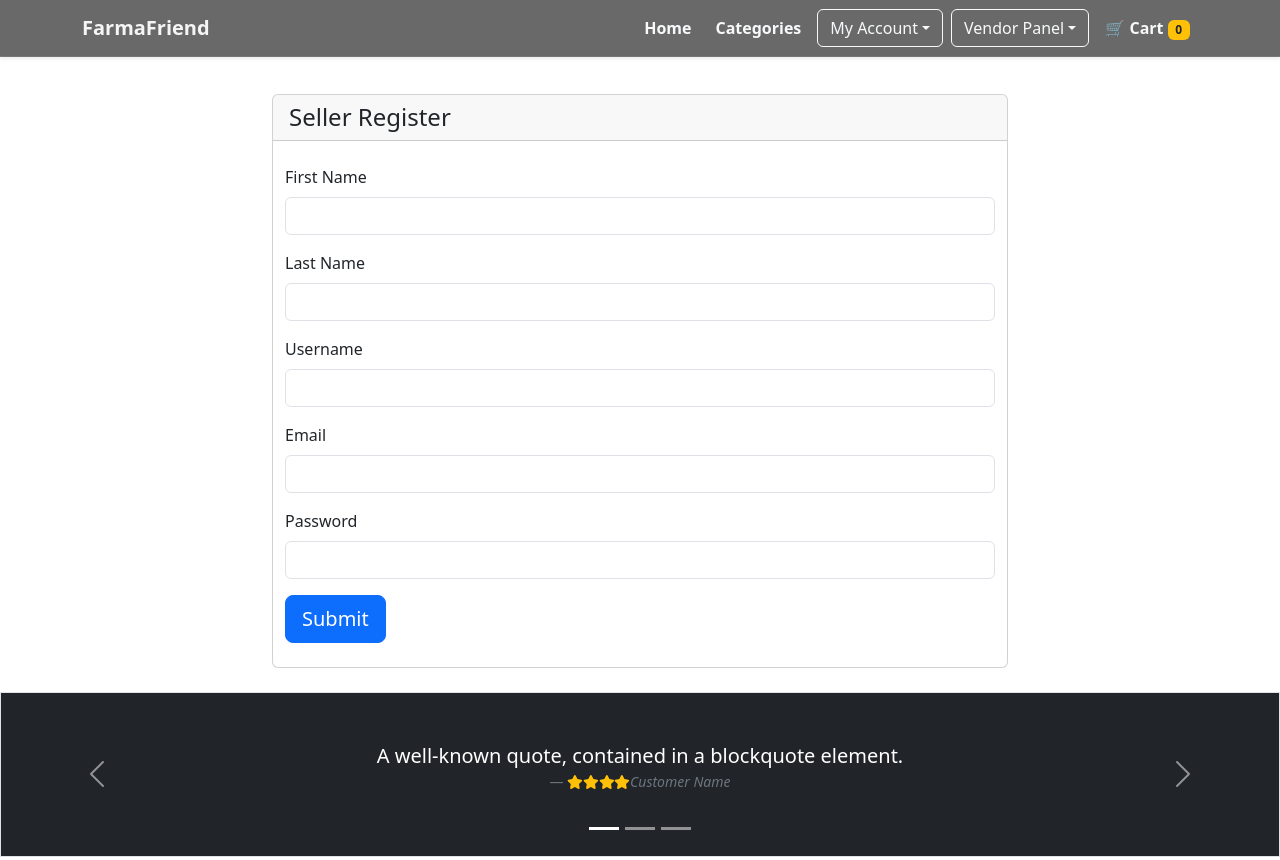
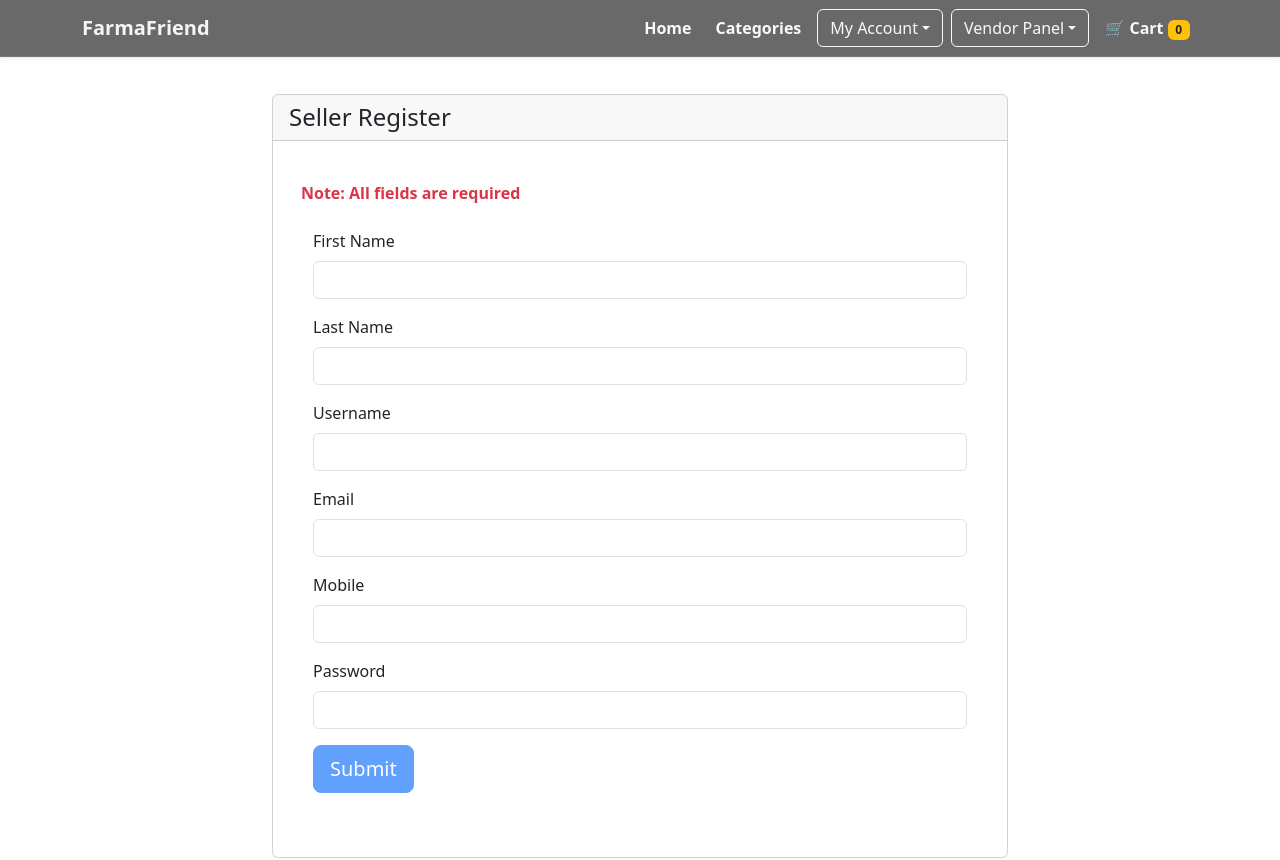
Before and after one commit to Tejas7455/farma_ecommerce, a React (Create React App) app in the folder frontend/: page /seller/register in a window 1280 px wide. Shown: the top 860 px of the page. Built offline with nearby package versions, Linux system fonts and the light colour scheme.

Commit message:
added functionality in seller register page

```diff
--- a/frontend/src/Components/Seller/SellerRegister.js
+++ b/frontend/src/Components/Seller/SellerRegister.js
@@ -1,7 +1,69 @@
-import React from 'react';
+import React, { useState } from 'react';
+import axios from 'axios';
+import { useNavigate } from 'react-router-dom';
 
 
 function SellerRegister() {
+  const navigate = useNavigate();
+  const baseUrl = 'http://127.0.0.1:8000/api/';
+  const [formError, setFormError] = useState(false);
+  const [errorMsg, seterrorMsg] = useState('');
+  const [successMsg, setSuccessMsg] = useState('');
+  const [registerFormData, setRegisterFormData] = useState({
+    "first_name": "",
+    "last_name": "",
+    "username": "",
+    "email": "",
+    "password": "",
+  });
+
+  const inputHandler = (event) => {
+    const formData = new FormData();
+    formData.append('first_name', registerFormData.first_name);
+    formData.append('last_name', registerFormData.last_name);
+    formData.append('username', registerFormData.username);
+    formData.append('email', registerFormData.email);
+    formData.append('password', registerFormData.password);
+
+    axios.post(baseUrl + 'seller/register/', formData)
+      .then(function (response) {
+        if (response.data.bool === false) {
+          seterrorMsg(response.data.msg);
+          setSuccessMsg('');
+        } else {
+          const profileData = {
+            firstname: registerFormData.first_name,
+            lastname: registerFormData.last_name,
+            username: registerFormData.username,
+            email: registerFormData.email,
+            image: ''
+          };
+
+          // ✅ Save profile locally
+          localStorage.setItem('profile', JSON.stringify(profileData));
+          setRegisterFormData({
+            "first_name": "",
+            "last_name": "",
+            "username": "",
+            "email": "",
+            "password": "",
+          });
+          seterrorMsg('');
+          setSuccessMsg('Registration successful');
+          setTimeout(() => {
+            navigate('/seller-login');
+          }, 2000);
+        }
+      })
+      .catch(function (error) {
+        seterrorMsg('An error occurred during registration.');
+      });
+  };
+  const buttonEnable = (registerFormData.first_name !== '') && (registerFormData.last_name !== '') &&
+    (registerFormData.username !== '') && (registerFormData.email !== '') && (registerFormData.mobile !== '')
+    && (registerFormData.password !== '');
+
+
   return (
 
     <div className='container mt-4'>
@@ -11,28 +73,46 @@ function SellerRegister() {
             <h4 className='card-header'>Seller Register</h4>
             <div>
               <form className='container mt-4 mb-4'>
+                <div className='card-body'>
+                  <p className='text-muted'><strong className='text-danger'> Note: All fields are required</strong></p>
+                  {successMsg && <p className='text-success'>{successMsg}</p>}
+                  {errorMsg && <p className='text-danger'>{errorMsg}</p>}
+                  <form className='container mt-4 mb-4'>
                     <div className="mb-3">
-            <label for="firstname" className="form-label">First Name</label>
-            <input type="text" className="form-control" id="firstname" />
+                      <label htmlFor="firstname" className="form-label">First Name</label>
+                      <input type="text" name="first_name" onChange={inputHandler} value={registerFormData.first_name}
+                        className="form-control" id="firstname" />
                     </div>
                     <div className="mb-3">
-            <label for="lastname" className="form-label">Last Name</label>
-            <input type="text" className="form-control" id="lastname" />
+                      <label htmlFor="lastname" className="form-label">Last Name</label>
+                      <input type="text" name="last_name" onChange={inputHandler} value={registerFormData.last_name}
+                        className="form-control" id="lastname" />
                     </div>
                     <div className="mb-3">
-            <label for="username" className="form-label">Username</label>
-            <input type="text" className="form-control" id="username" />
+                      <label htmlFor="username" className="form-label">Username</label>
+                      <input type="text" name="username" onChange={inputHandler} value={registerFormData.username}
+                        className="form-control" id="username" />
                     </div>
                     <div className="mb-3">
-            <label for="email" className="form-label">Email</label>
-            <input type="email" className="form-control" id="email" />
+                      <label htmlFor="email" className="form-label">Email</label>
+                      <input type="email" name="email" onChange={inputHandler} value={registerFormData.email}
+                        className="form-control" id="email" />
                     </div>
                     <div className="mb-3">
-            <label for="password" className="form-label">Password</label>
-            <input type="password" className="form-control" id="password"/>
+                      <label htmlFor="mobile" className="form-label">Mobile</label>
+                      <input type="number" name="mobile" onChange={inputHandler} value={registerFormData.mobile}
+                        className="form-control" id="email" />
+                    </div>
+                    <div className="mb-3">
+                      <label htmlFor="password" className="form-label">Password</label>
+                      <input type="password" name="password" onChange={inputHandler} value={registerFormData.password}
+                        className="form-control" id="password" />
                     </div>
 
-            <button type="submit" className="btn btn-primary btn-lg">Submit</button>
+                    <button type="button" disabled={!buttonEnable} onClick={inputHandler}
+                      className="btn btn-primary btn-lg">Submit</button>
+                  </form>
+                </div>
               </form>
             </div>
           </div>
```
Lines whose indentation alone changed are shown as unchanged.
